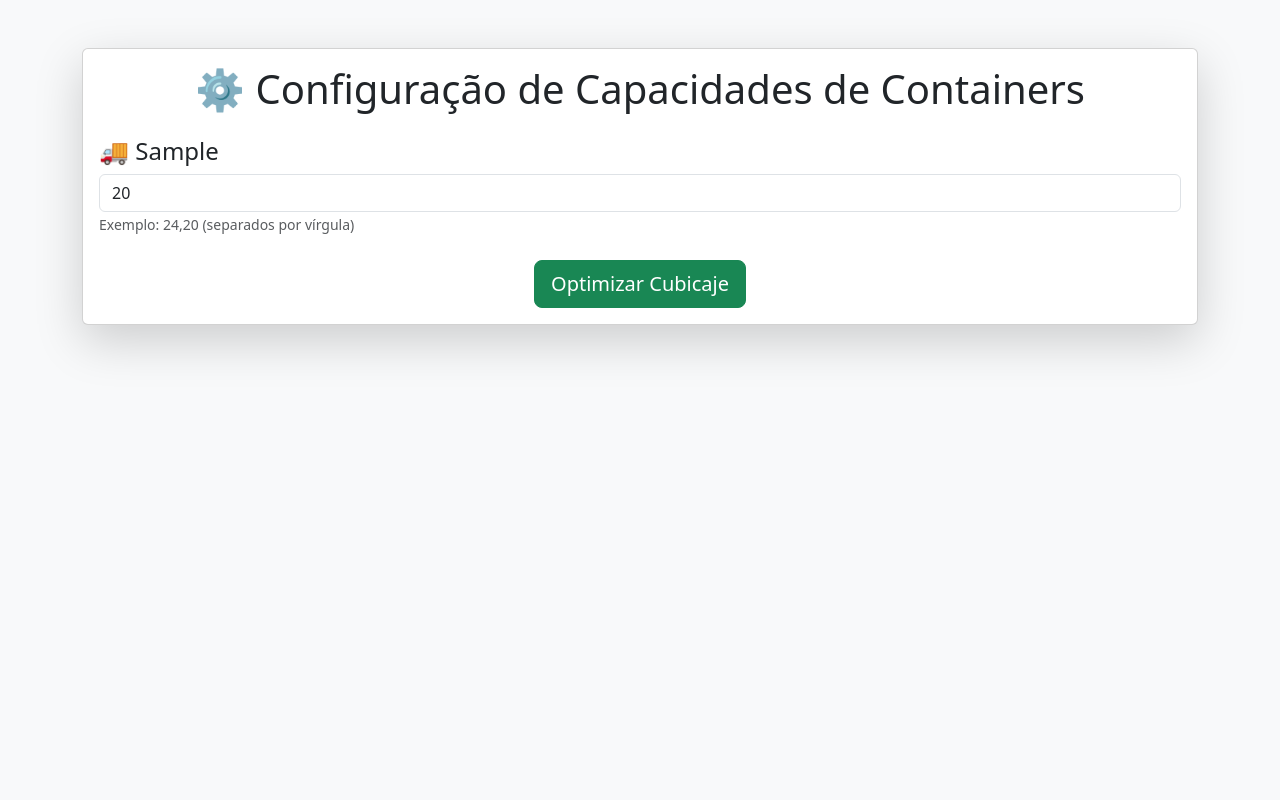
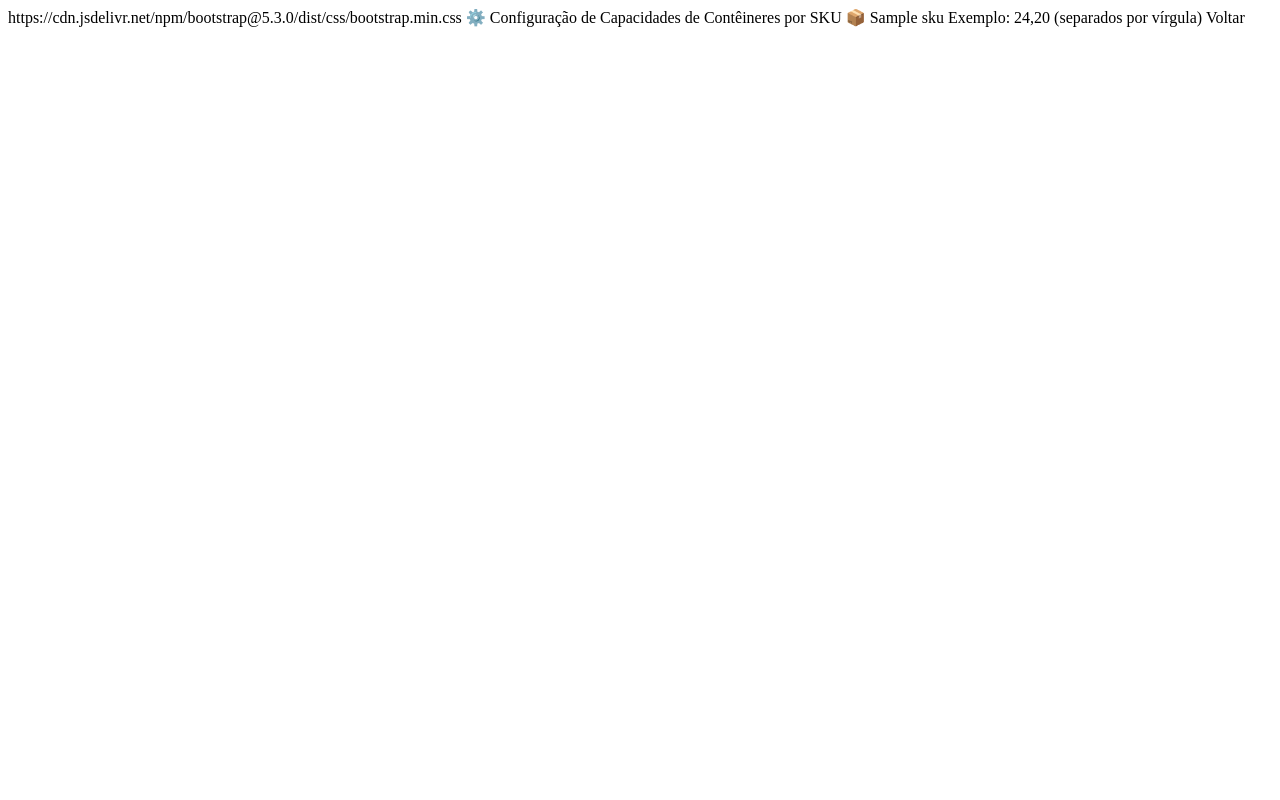
Before and after one commit to Will-i-am-lab/Cubagem-PRB, a Flask app: template templates/select_capacities.html in a window 1280 px wide. Run offline with Flask 3, Linux system fonts and the light colour scheme; the template is opened without the code that fills it: most values are stand-ins (such as "Sample title", 1, 10 or a date in 2020).

Commit message:
Update select_capacities.html

```diff
--- a/templates/select_capacities.html
+++ b/templates/select_capacities.html
@@ -1,33 +1,7 @@
-<!DOCTYPE html>
-<html lang="pt">
-<head>
-    <meta charset="UTF-8">
-    <title>Seleccionar Capacidades por BC</title>
-    <link href="https://cdn.jsdelivr.net/npm/bootstrap@5.3.0/dist/css/bootstrap.min.css" rel="stylesheet">
-</head>
-<body class="bg-light">
-
-<div class="container py-5">
-    <div class="card shadow-lg">
-        <div class="card-body">
-            <h1 class="card-title text-center mb-4">⚙️ Configuração de Capacidades de Containers</h1>
-
-            <form action="/optimize" method="post">
-                {% for sku in bcs %}
-                    <div class="mb-4">
-                        <h4>🚚 {{ bc }}</h4>
-                        <input type="text" name="{{ sku }}" value="{{ capacidad_default.get(bc, [20])|join(',') }}" class="form-control" required>
-                        <small class="form-text text-muted">Exemplo: 24,20 (separados por vírgula)</small>
-                    </div>
-                {% endfor %}
-
-                <div class="text-center">
-                    <button type="submit" class="btn btn-success btn-lg">Optimizar Cubicaje</button>
-                </div>
-            </form>
-        </div>
-    </div>
-</div>
-
-</body>
-</html>
+https://cdn.jsdelivr.net/npm/bootstrap@5.3.0/dist/css/bootstrap.min.css
+⚙️ Configuração de Capacidades de Contêineres por SKU
+{% for sku in bcs %}
+📦 {{ sku }}
+Exemplo: 24,20 (separados por vírgula)
+{% endfor %}
+Voltar
```
